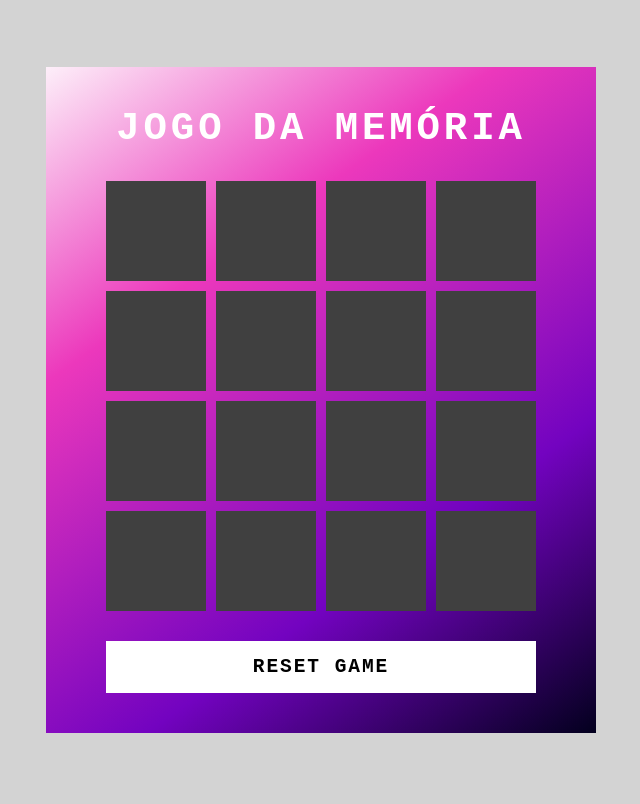
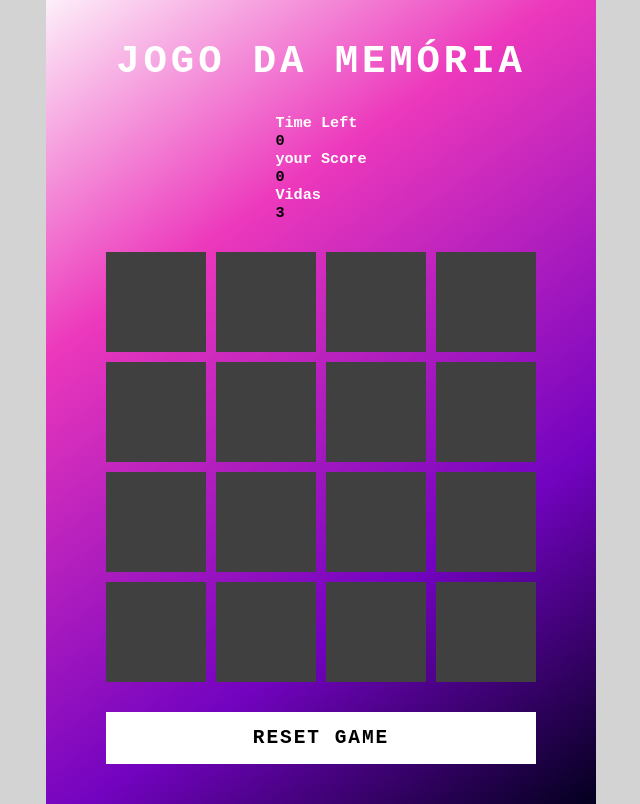
Before and after one commit to IcaroSLima/Desafio-Jogo-Memoria, a plain HTML site: page index.html in a window 1280 px wide. Shown: the whole page, without its empty margins (319-959 px from the left). Drawn offline with Linux system fonts and the light colour scheme.

Commit message:
Update index.html

```diff
--- a/index.html
+++ b/index.html
@@ -8,13 +8,32 @@
     <link rel="stylesheet" href="./src/styles/main.css">
 </head>
 <body>
+    <!--Colocar um tempo na tela de 1 minutos-->
+
+
+
     <!-- digitando aqui "div.container>(h2+div+button) gera info" -->
     <div class="container">
         <h2>JOGO DA MEMÓRIA</h2>
+        <div class="menu-time">
+            <div class="time">
+                <h3 id="time" style="color: white;">Time Left</h3>
+                <h3 id="time-left">0</h3>
+            </div>
+            <div class="score">
+                <h3 style="color: white;">your Score</h3>
+                <h3 id="score">0</h3>
+            </div>
+            <div class="vidas">
+                <h3 style="color: white;">Vidas</h3>
+                <h3 id="vidas">3</h3>
+            </div>
+        </div>
         <div class="game"></div>
         <!-- com o "onclick" o que está dentro eu pesso para recarregar a pagina
          o "location" é a nossa URL-->
         <button class="reset" onclick="window.location.reload()">RESET GAME</button>
+
     </div>
 
 
```
